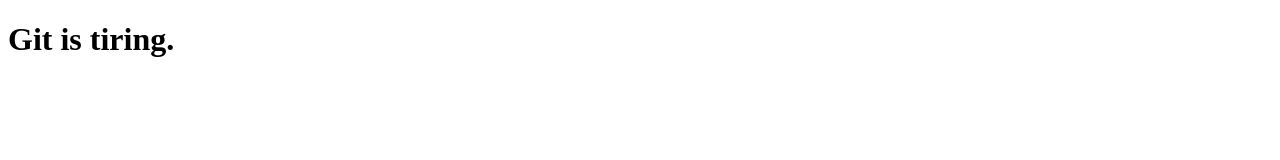
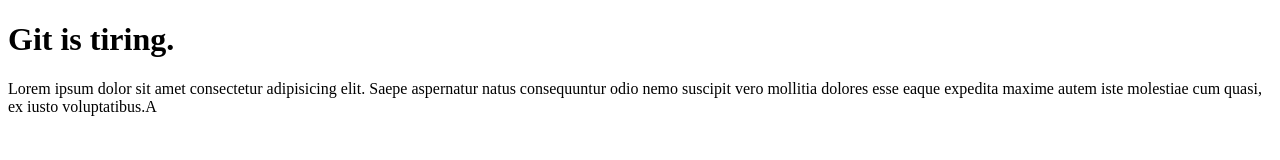
Before and after one commit to ducky1265/gitProject, a plain HTML site: page index.html in a window 1280 px wide. Drawn offline with Linux system fonts and the light colour scheme.

Commit message:
Trying to revert part 2

```diff
--- a/index.html
+++ b/index.html
@@ -8,5 +8,7 @@
 </head>
 <body>
     <h1>Git is tiring.</h1>
+    <p>Lorem ipsum dolor sit amet consectetur adipisicing elit. Saepe aspernatur natus consequuntur odio nemo suscipit
+        vero mollitia dolores esse eaque expedita maxime autem iste molestiae cum quasi, ex iusto voluptatibus.A</p>
 </body>
 </html>
```
